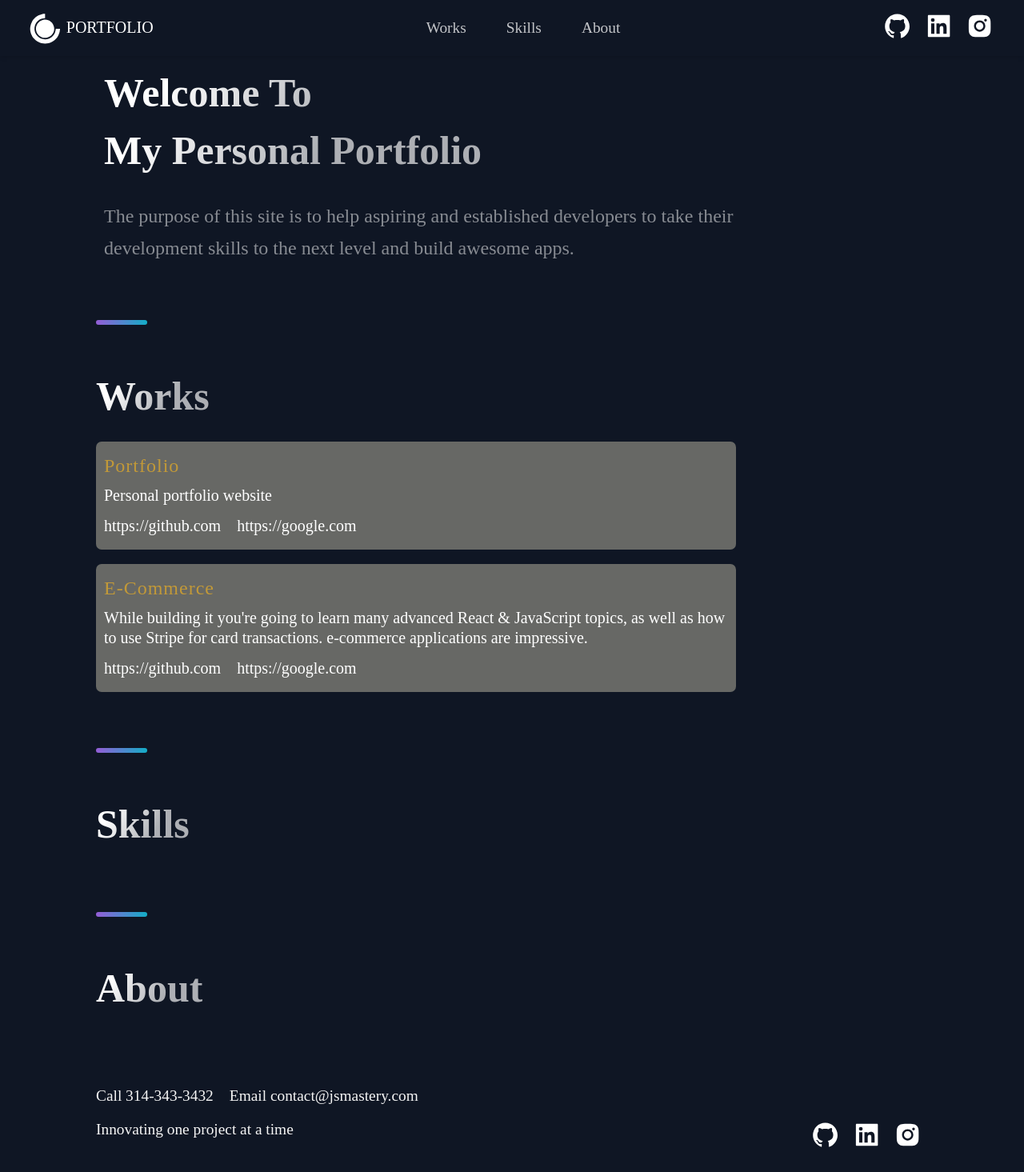
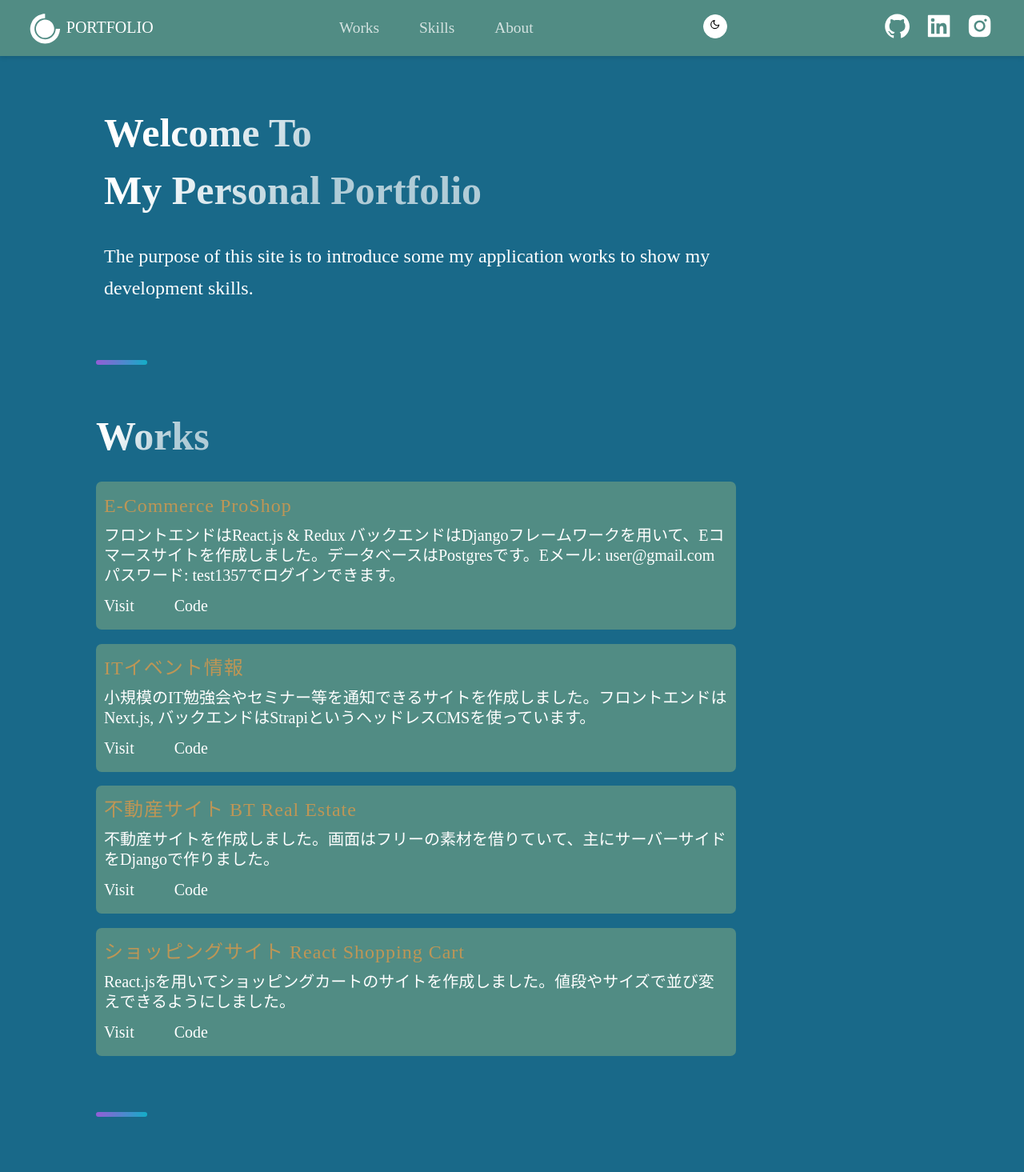
Before and after one commit to toku31/next-portfolio, a Next.js app: page / in a window 1280 px wide. Shown: the top 1465 px of the page at 80% size. Built offline with nearby package versions, Linux system fonts and the light colour scheme.

Commit message:
Second commit

```diff
--- a/components/About.js
+++ b/components/About.js
@@ -5,6 +5,10 @@ export default function About() {
     <div className={Styles.section}  id="about">
       <p className={Styles.sectiondivider} />
       <p className={Styles.sectiontitle}>About</p>
+      <p>My name is Yoshiyuki Tokushiege.</p>
+      <p>My recent intersts are web developing, machine learning, and blockchain.</p>
+      <p>徳茂善之と申します。</p>
+
     </div>
   )
 }
--- a/components/Footer.js
+++ b/components/Footer.js
@@ -9,17 +9,13 @@ import { getURL } from 'next/dist/next-server/lib/utils';
 export default function Footer() {
   return (
       <footer className={Styles.footer}>
-        {/* <p>Copyright &copy; DJ Events 2021</p>
-        <p>
-          <Link href='/about'>About This Project</Link>
-        </p> */}
           <ul className = {Styles.linklist}>
             <p>
-              Call <a href="tel:314-343-3432">314-343-3432</a>
+              Call <a href="tel:314-343-3432">070-6988-8853</a>
             </p>
             <p>
-              Email <a href="mailto:contact@jsmastery.com">
-                contact@jsmastery.com </a>
+              Email <a href="mailto:contact@ytoku31@yahoo.co.jp">
+              ytoku31@yahoo.co.jp </a>
             </p>
           </ul>
           <ul className = {Styles.socialIconsContainer}>
@@ -31,7 +27,7 @@ export default function Footer() {
                 <p className = {Styles.socialIcons} href="https://google.com">
                   <AiFillLinkedin size="2rem" />
                 </p>
-                <p className = {Styles.socialIcons}href="https://google.com">
+                <p className = {Styles.socialIcons} href="https://google.com">
                   <AiFillInstagram size="2rem" />
                 </p>
               </ul>
--- a/components/Header.js
+++ b/components/Header.js
@@ -1,11 +1,29 @@
 import Link from 'next/link'
 import Styles from '../styles/Header.module.css'
 import { DiCssdeck } from 'react-icons/di';
-import { AiFillGithub, AiFillInstagram, AiFillLinkedin } from 'react-icons/ai';
+import { FiMoon, FiSun } from 'react-icons/fi'
+import { AiFillDatabase, AiFillGithub, AiFillInstagram, AiFillLinkedin, AiTwotoneHome } from 'react-icons/ai';
+import { useState } from 'react';
 
 export default function Header() {
+
+  const [color, setcolor] = useState(false)
+
+  const handleClick = () => {
+    setcolor(!color)
+    console.log(color)
+    if (color){
+      document.body.style.backgroundColor = "#196989"
+      // document.header.style.backgroundColor = "#4ebb7d"
+    } else {
+      document.body.style.backgroundColor = "black"
+    }
+  }
+
+  // const themeBtn = document.querySelector('.theme')
+
   return (
-    <header className={Styles.header}>
+    <header className={Styles.header} style={color ? {backgroundColor: "black"} : {backgroundColor: "#518c84"}}>
       <div className={Styles.logo}>
         <Link href='/' >
         <a style={{display: "flex", alignItems: "center", color: "white", marginBottom: "0px"}}>
@@ -34,6 +52,9 @@ export default function Header() {
           </li>
           </ul>
       </nav>
+      <div>
+        <button className="theme"  onClick={handleClick}>{color ? <FiSun /> : < FiMoon/> }</button>
+      </div>
       <ul>
           <div className = {Styles.socialIcons} href="https://github.com">
             <AiFillGithub size="2rem" />
@@ -45,6 +66,7 @@ export default function Header() {
             <AiFillInstagram size="2rem" />
           </div>
       </ul>
+
     </header>
   )
 }
--- a/components/Showcase.js
+++ b/components/Showcase.js
@@ -10,7 +10,7 @@ export default function Showcase() {
         My Personal Portfolio
       </p>
       <p className={Styles.sectiontext}>
-        The purpose of this site is to help aspiring and established developers to take their development skills to the next level and build awesome apps.
+        The purpose of this site is to introduce some my application works to show my development skills.
       </p>
     </div>
   </div>
--- a/components/Skills.js
+++ b/components/Skills.js
@@ -5,6 +5,7 @@ export default function Skills() {
     <div className={Styles.section}  id="skills">
       <p className={Styles.sectiondivider} />
       <p className={Styles.sectiontitle}>Skills</p>
+      <p className={Styles.sectiontext}>Javascript, React, Redux, Next.js Python, Django</p>
     </div>
   )
 }
--- a/components/Works.js
+++ b/components/Works.js
@@ -1,24 +1,45 @@
+import Link from 'next/link'
 import Styles from '../styles/Works.module.css'
 
 export default function Works() {
 
   const workData = [
-    {
-      title: "Portfolio",
+      {
+      title: "E-Commerce ProShop",
       skils: ["react.js", "next.js", "HTML", "CSS"],
-      description: "Personal portfolio website",
-      github: "https://github.com",
-      visit: "https://google.com",
+      description: "フロントエンドはReact.js & Redux バックエンドはDjangoフレームワークを用いて、Eコマースサイトを作成しました。データベースはPostgresです。Eメール: user@gmail.com パスワード: test1357でログインできます。",
+      github: "https://github.com/toku31/react-django-ecommerce",
+      github2: "",
+      visit: "https://ecommerce-proshop01.herokuapp.com",
       id: 1,
     },
     {
-      title: "E-Commerce",
+      title: "ITイベント情報",
       skils: ["react.js", "next.js", "HTML", "CSS"],
-      description: "While building it you're going to learn many advanced React & JavaScript topics, as well as how to use Stripe for card transactions. e-commerce applications are impressive.",
-      github: "https://github.com",
-      visit: "https://google.com",
+      description: "小規模のIT勉強会やセミナー等を通知できるサイトを作成しました。フロントエンドはNext.js, バックエンドはStrapiというヘッドレスCMSを使っています。",
+      github: "https://github.com/toku31/itevents-nextjs-frontend",
+      github2: "https://github.com/toku31/iteventsbackend07",
+      visit: "https://iteventsfrontend.vercel.app",
       id: 2,
-    }
+    },
+    {
+      title: "不動産サイト BT Real Estate",
+      skils: ["react.js", "next.js", "HTML", "CSS"],
+      description: "不動産サイトを作成しました。画面はフリーの素材を借りていて、主にサーバーサイドをDjangoで作りました。",
+      github: "https://github.com/toku31/btre_project",
+      github2: "",
+      visit: "https://btrealestate-site.herokuapp.com/",
+      id: 3,
+    },
+    {
+      title: "ショッピングサイト React Shopping Cart",
+      skils: ["react.js", "next.js", "HTML", "CSS"],
+      description: "React.jsを用いてショッピングカートのサイトを作成しました。値段やサイズで並び変えできるようにしました。",
+      github: "https://github.com/toku31/btre_project",
+      github2: "",
+      visit: "https://react-shopping-cart-test1.herokuapp.com/",
+      id: 4,
+    },
   ]
 
   // console.log(workData)
@@ -33,8 +54,17 @@ export default function Works() {
           <li key={work.id} className={Styles.sectiontext}>
             <p className={Styles.worktitle}>{work.title}</p>
             <p className={Styles.workdescription}>{work.description}</p>
-            <span className={Styles.workgithub}>{work.github}</span>
-            <span className={Styles.workvisit}>{work.visit}</span>
+            <span className={Styles.workvisit}>
+              <Link href={work.visit}><a target="_blank">Visit</a></Link>
+            </span>
+
+            <span className={Styles.workgithub}>
+              <Link href={work.github}><a target="_blank">Code</a></Link>
+            </span>
+
+            {/* <span className={Styles.workgithub}>
+              <Link href={work.github2}><a target="_blank">Code2</a></Link>
+            </span> */}
           </li>
           )
         })}
--- a/styles/Header.module.css
+++ b/styles/Header.module.css
@@ -81,3 +81,7 @@
   opacity: 1;
   cursor: pointer;
 }
+
+.header {
+  margin-bottom: 50px;
+}
--- a/styles/Showcase.module.css
+++ b/styles/Showcase.module.css
@@ -20,7 +20,11 @@
   line-height: 72px;
   width: max-content;
   max-width: 100%;
-  background: linear-gradient(121.57deg, #FFFFFF 18.77%, rgba(255, 255, 255, 0.66) 60.15%);
+  background: linear-gradient(
+    121.57deg,
+    #ffffff 18.77%,
+    rgba(255, 255, 255, 0.66) 60.15%
+  );
   -webkit-background-clip: text;
   -webkit-text-fill-color: transparent;
   margin-bottom: 16px;
@@ -32,7 +36,7 @@
   font-size: 24px;
   line-height: 40px;
   font-weight: 300;
-  padding-bottom: 1.0rem;
+  padding-bottom: 1rem;
   padding-left: 10px;
-  color: rgba(255, 255, 255, 0.5);
+  color: rgba(255, 255, 255);
 }
--- a/styles/Skills.module.css
+++ b/styles/Skills.module.css
@@ -30,3 +30,14 @@ section {
   margin-bottom: 5px;
   padding: 0px 0 16px;
 }
+
+
+.sectiontext {
+  max-width: 800px;
+  font-size: 24px;
+  line-height: 40px;
+  font-weight: 300;
+  padding-bottom: 1rem;
+  padding-left: 10px;
+  color: rgba(255, 255, 255);
+}
--- a/styles/Works.module.css
+++ b/styles/Works.module.css
@@ -50,7 +50,7 @@
   margin-bottom: 1rem;
   padding: 10px;
   color: #fff;
-  background: rgb(103, 104, 101);
+  background: #518c84;
   border-radius: 7px;
 }
 
@@ -58,16 +58,32 @@
   font-size: 24px;
   letter-spacing: 1px;
   margin-bottom: 5px;
-  color: #c29938;
+  color: #be9656;
   /* background: #0f1624; */
   /* text-align: center; */
 }
 
 .workdescription {
   margin-bottom: 5px;
-  line-height:25px;
+  line-height: 25px;
 }
 
 .workgithub {
   margin-right: 20px;
 }
+
+.workgithub:hover {
+  background-color: #114b3a;
+  transform: scale(1.2);
+  cursor: pointer;
+}
+
+.workvisit {
+  margin-right: 50px;
+}
+
+.workvisit:hover {
+  background-color: #114b3a;
+  transform: scale(1.2);
+  cursor: pointer;
+}
--- a/styles/globals.css
+++ b/styles/globals.css
@@ -5,7 +5,7 @@ body {
   padding: 0;
   font-size: 1.1rem;
   color: whitesmoke;
-  background: #0f1624;
+  background: #196989;
   /* background: #0F1624; */
   margin: 0;
   font-family: 'Lato' -apple-system, BlinkMacSystemFont, Segoe UI, Roboto,
@@ -24,5 +24,22 @@ a {
 }
 
 h1 {
-  margin-bottom: 20px
+  margin-bottom: 20px;
 }
+
+.theme {
+  background-color: white;
+  width: 30px;
+  height: 30px;
+  border-radius: 50%;
+  border: 1px solid white;
+  margin-left: 0px;
+  text-align: center;
+  cursor: pointer;
+  margin-bottom: 5px;
+}
+
+.theme:is(:hover, :foucs) {
+  background-color: grey;
+  opacity: 0.8;
+}
```
